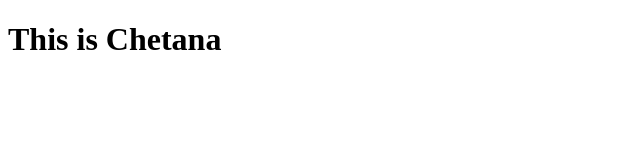
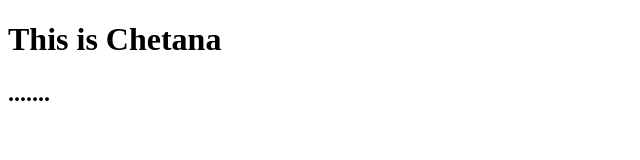
Before and after one commit to V-dhumal/practise, a plain HTML site: page index.html in a window 1280 px wide. Shown: the full height of the page, 0-640 px from the left. Drawn offline with Linux system fonts and the light colour scheme.

Commit message:
second commit

```diff
--- a/index.html
+++ b/index.html
@@ -7,5 +7,7 @@
 </head>
 <body>
     <h1>This is Chetana</h1>
+    <h2>.......</h2>
+
 </body>
 </html>
```
